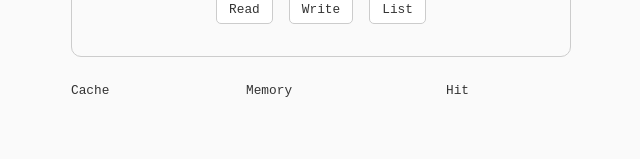
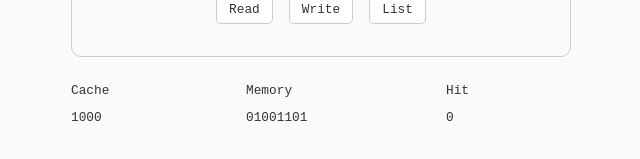
Before and after one commit to joziasmartini/cache-memory, a React (Create React App) app: page / in a window 1280 px wide. Shown: the part 247-406 px from the top of the page, without its empty margins (319-959 px from the left). Built offline with nearby package versions, Linux system fonts and the light colour scheme.

Commit message:
Fix half of functions

```diff
--- a/src/CacheMemory.tsx
+++ b/src/CacheMemory.tsx
@@ -1,78 +1,41 @@
 import './CacheMemory.sass';
 
-// let readAbsolute = 0;
-// let readPercentual = 0;
-// let writeAbsolute = 0;
-// let writePercentual = 0;
-// let hitAbsolute = 0;
-// let hitPercentual = 0;
+const randomBit = (count: number) => {
+  let number = "";
+  for (let i = 0; i < count; i++) {
+    number += Math.round(Math.random());
+  }
+  return number;
+};
 
-//Function thats generate random number
-function generateRandomNumber(count) {
-  let generatedCache = "";
-  for (let i = 0; i < count; i++) {
-    generatedCache += Math.round(Math.random()) + "";
-  }
-  return generatedCache;
-}
-
-//Function that generates cache, memory and hit data
-function generateCacheAndMemory() {
-  for (let i = 0; i < lines; i++) {
-
-    let cacheConstructorReturn = new cacheConstructor(generateRandomNumber(4));
-    cacheVector[i] = cacheConstructorReturn.data;
-
-    let memoryConstructorReturn = new memoryConstructor(generateRandomNumber(8));
-    memoryVector[i] = memoryConstructorReturn.data;
-
-    let hitConstructorReturn = new hitConstructor(generateRandomNumber(1));
-    hitVector[i] = hitConstructorReturn.data;
-  }
-}
-
-//Display and refresh data on screen
-function displayDataOnScreen() {
-
-  cache.innerHTML = "<p>Cache</p>";
-  memory.innerHTML = "<p>Memory</p>";
-  hit.innerHTML = "<p>Hit</p>";
-
-  for (let i = 0; i < lines; i++) {
-    cache.innerHTML += cacheVector[i] + "<br/>";
-    memory.innerHTML += memoryVector[i] + "<br/>";
-    hit.innerHTML += hitVector[i] + "<br/>";
-  }
-}
+let cacheInitial = randomBit(4);
+let memoryInitial = randomBit(8);
+let hitInitial = randomBit(1);
 
 //Option read
-function optionRead() {
-  let position = input.value;
-  let valueInPosition = memoryVector[position];
-  option.innerHTML = "O valor na posição " + position + " é " + valueInPosition + ".";
-}
+// function optionRead() {
+//   let position = input.value;
+//   let valueInPosition = memoryVector[position];
+//   option.innerHTML = "O valor na posição " + position + " é " + valueInPosition + ".";
+// }
 
 //Option write
-function optionWrite() {
-  let inputData = input.value;
-  let valueFinded = false;
-  for (i = 0; i < memoryVector.length; i++) {
-    if (inputData == memoryVector[i]) {
-      valueFinded = true;
-      option.innerHTML = "The value " + inputData + " is in the position [" + i + "]";
-    }
-    if (valueFinded == false) {
-      option.innerHTML = "The value " + inputData + " is not in the memory and will be added";
-      memoryVector.pop();
-      memoryVector.push(inputData);
-
-      displayDataOnScreen();
-    }
-  }
-}
-
-
-
+// function optionWrite() {
+//   let inputData = input.value;
+//   let valueFinded = false;
+//   for (i = 0; i < memoryVector.length; i++) {
+//     if (inputData == memoryVector[i]) {
+//       valueFinded = true;
+//       option.innerHTML = "The value " + inputData + " is in the position [" + i + "]";
+//     }
+//     if (valueFinded == false) {
+//       option.innerHTML = "The value " + inputData + " is not in the memory and will be added";
+//       memoryVector.pop();
+//       memoryVector.push(inputData);
+//       displayDataOnScreen();
+//     }
+//   }
+// }
 
 function CacheMemory() {
   return (
@@ -99,12 +62,15 @@ function CacheMemory() {
         <section className="cache-memory-memory-data">
           <div className="cache-memory-cache-area">
             <p>Cache</p>
+            { cacheInitial }
           </div>
           <div className="cache-memory-memory-area">
             <p>Memory</p>
+            { memoryInitial }
           </div>
           <div className="cache-memory-hit-area">
             <p>Hit</p>
+            { hitInitial }
           </div>
         </section>
     </main>
```
